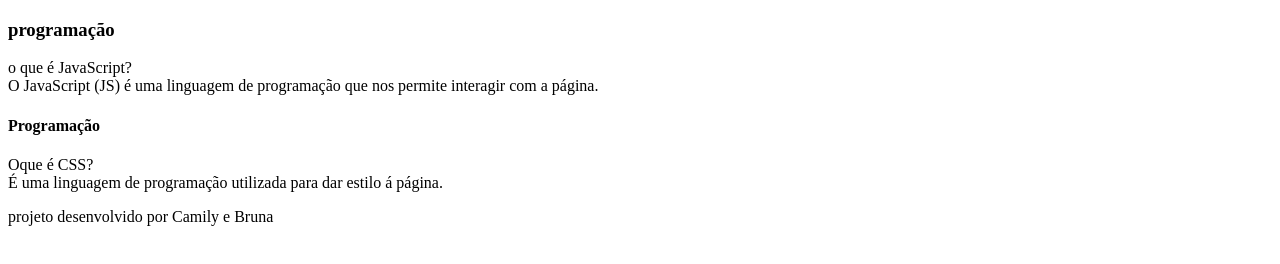
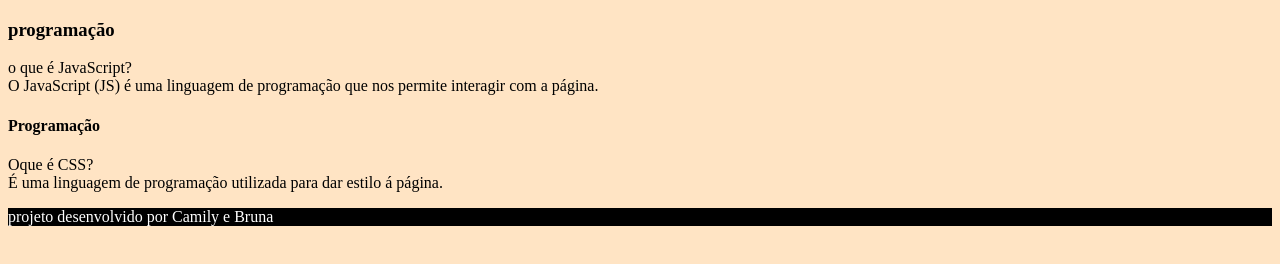
Before and after one commit to camilyzorzi/ferramenta-de-estudos--Camily-e-Bruna, a plain HTML site: page index.html in a window 1280 px wide. Drawn offline with Linux system fonts and the light colour scheme; files that its build step writes are made by us from their sources; a web font is replaced by a local one.

Commit message:
iniciamos a estilização do footer

```diff
--- a/assets/style.css
+++ b/assets/style.css
@@ -0,0 +1,8 @@
+body {
+    background-color: bisque;
+}
+
+footer {
+    background-color: black;
+    color: white;
+}
--- a/index.html
+++ b/index.html
@@ -4,14 +4,13 @@
 <head>
     <meta charset="UTF-8">
     <meta name="viewport" content="width=device-width, initial-scale=1.0">
-   <link rel="preconnect" href="https://fonts.googleapis.com" />
-  <link rel="preconnect" href="https://fonts.gstatic.com" crossorigin />
-  <link
-    href="https://fonts.googleapis.com/css2?family=Bai+Jamjuree:ital,wght@0,200;0,300;0,400;0,500;0,600;0,700;1,200;1,300;1,400;1,500;1,600;1,700&display=swap"
-    rel="stylesheet"
-  />
+    <link rel="preconnect" href="https://fonts.googleapis.com" />
+    <link rel="preconnect" href="https://fonts.gstatic.com" crossorigin />
+    <link
+        href="https://fonts.googleapis.com/css2?family=Bai+Jamjuree:ital,wght@0,200;0,300;0,400;0,500;0,600;0,700;1,200;1,300;1,400;1,500;1,600;1,700&display=swap"
+        rel="stylesheet" />
 
-  <link rel="stylesheet" href="style.css">
+    <link rel="stylesheet" href="assets/style.css">
 
 
     <title>Ferramenta Interativa de Estudos - Camily e Bruna</title>
```
